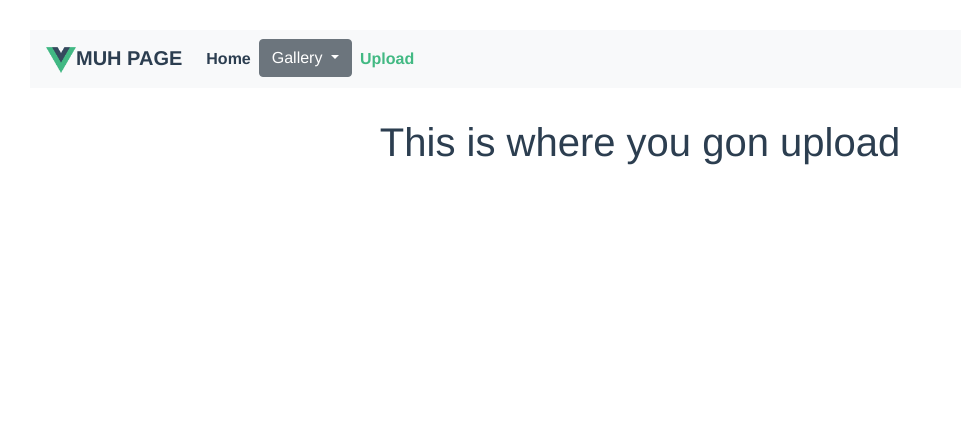
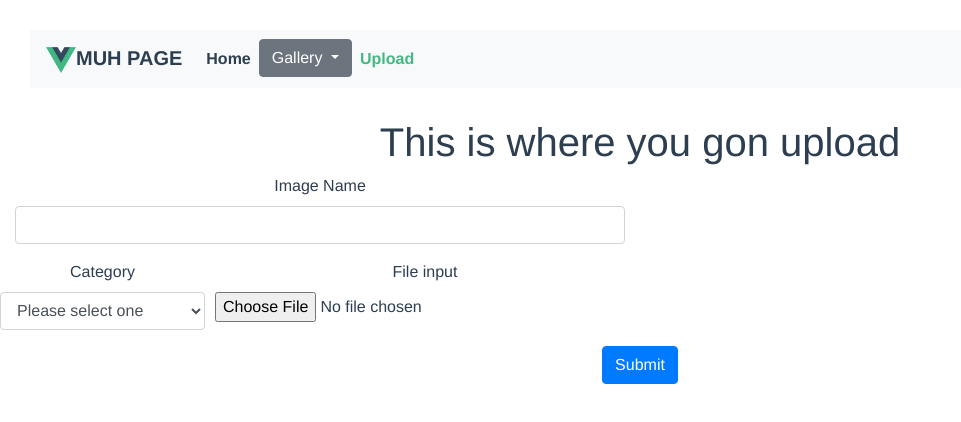
Before and after one commit to BonneC/electron-upload_app, a Vue app: page /upload in a window 1280 px wide. Shown: the top 422 px of the page, without its empty margins (0-961 px from the left). Built offline with nearby package versions, Linux system fonts and the light colour scheme.

Commit message:
upload form

```diff
--- a/package.json
+++ b/package.json
@@ -18,6 +18,7 @@
     "bootstrap-vue": "^2.11.0",
     "core-js": "^3.6.4",
     "jquery": "^3.5.0",
+    "vee-validate": "^3.3.0",
     "vue": "^2.6.11",
     "vue-router": "^3.1.6",
     "vuex": "^3.1.3"
--- a/src/main.js
+++ b/src/main.js
@@ -9,11 +9,28 @@ import router from './router'
 import store from './store'
 import Navbar from "./components/Navbar";
 
+import { ValidationProvider, extend } from 'vee-validate';
+import { required, alpha_num, min, image, ext } from 'vee-validate/dist/rules';
+import { setInteractionMode } from 'vee-validate';
+
+setInteractionMode('eager');
+
 
 Vue.use(BootstrapVue)
 Vue.config.productionTip = false
 
 Vue.component('app-navbar', Navbar)
+Vue.component('ValidationProvider', ValidationProvider)
+
+
+extend('required', {
+  ...required,
+  message: 'This field is required'
+});
+extend('alpha_num', alpha_num)
+extend('min', min)
+extend('ext', ext)
+extend('image', image)
 
 new Vue({
   router,
--- a/src/views/Upload.vue
+++ b/src/views/Upload.vue
@@ -1,12 +1,56 @@
 <template>
     <div class="about">
         <h1>This is where you gon upload</h1>
+        <form>
+            <div class="form-group col-md-6">
+                <label for="imageName">Image Name</label>
+                <ValidationProvider name="imageName" rules="alpha_num|min:4|required" v-slot="{errors}">
+                    <input type="text" v-model="name" class="form-control" id="imageName">
+                    <ul>
+                        <li v-for="error in errors" :key="error.ruleId">{{ error }}</li>
+                    </ul>
+                </ValidationProvider>
+            </div>
+            <div class="form-row">
+                <div class="form-group col-md-2">
+                    <label for="inputCat">Category</label>
+                    <select id="inputCat" v-model="category" class="form-control">
+                        <option disabled value="">Please select one</option>
+                        <option>Graphs</option>
+                        <option>Drawings</option>
+                    </select>
+                </div>
+                <div class="form-group col-md-4">
+                    <label for="inputFile">File input</label>
+                    <ValidationProvider rules="required|ext:jpg,png" v-slot="{ errors }">
+                        <input type="file" class="form-control-file" id="inputFile">
+                        <span>{{ errors[0] }}</span>
+                    </ValidationProvider>
+                </div>
+            </div>
+            <button v-on:click="postImage" class="btn btn-primary">Submit</button>
+        </form>
     </div>
 </template>
 
 <script>
     export default {
-        name: "Upload"
+        name: "Upload",
+        data() {
+            return {
+                name: '',
+                category: '',
+                image: Object
+            }
+        },
+        methods: {
+            postImage() {
+                console.log(this.name)
+                let e = document.getElementById("inputCat");
+                console.log(e.options[e.selectedIndex].value)
+                // console.log()
+            }
+        }
     }
 </script>
 
```
Also changed, not shown: 1 other file (tests, documents, lock files or other folders).
